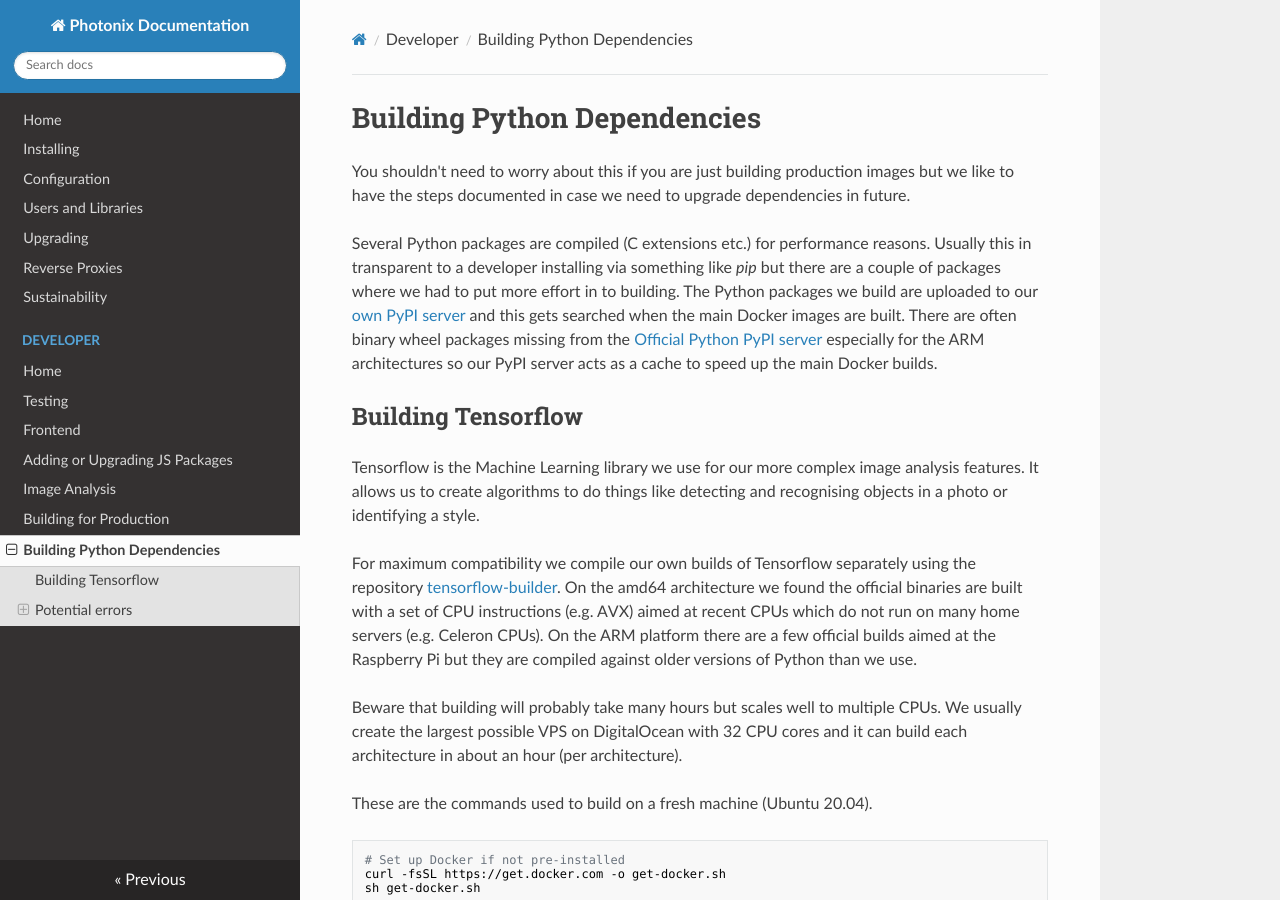
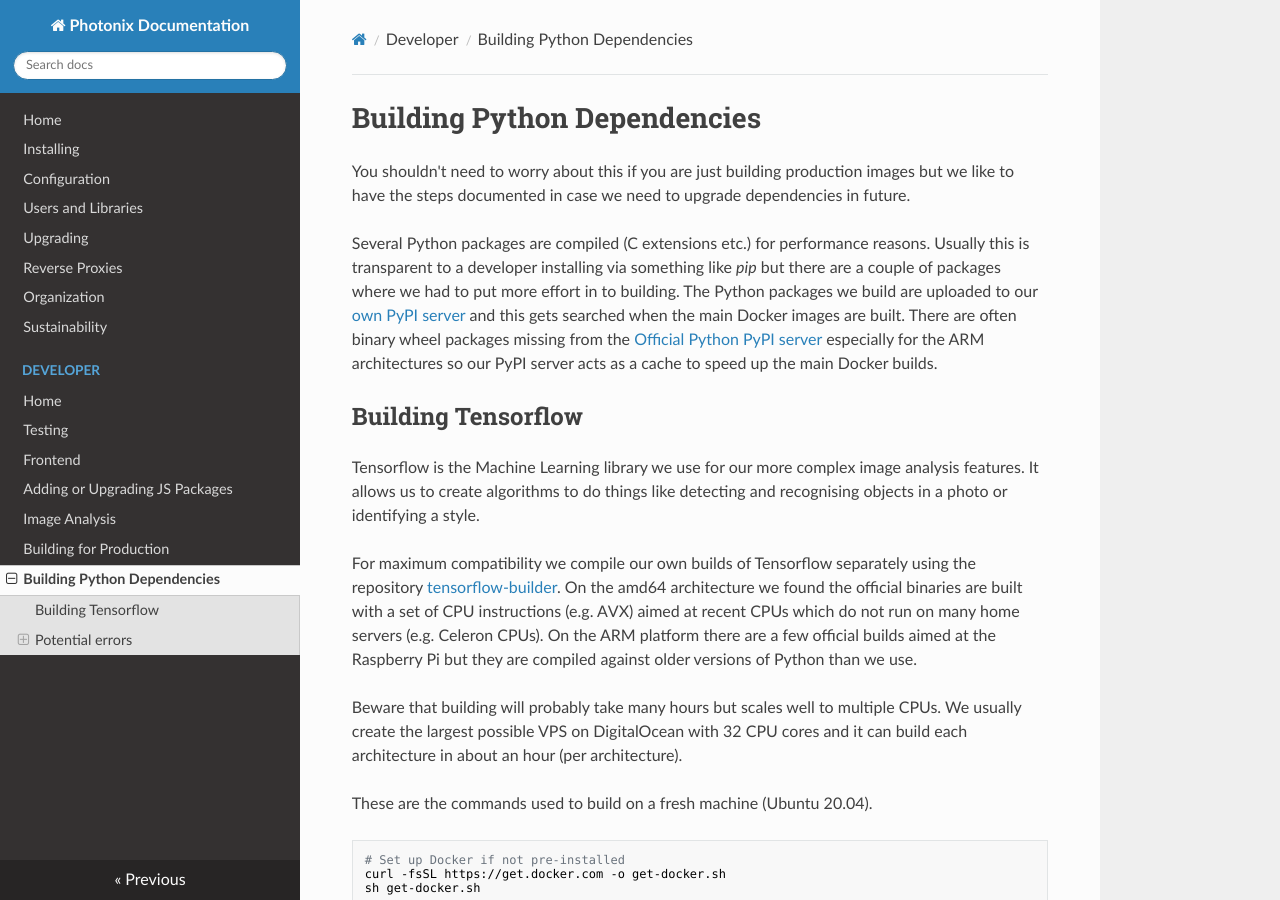
Before and after one commit to photonixapp/photonix-website, an MkDocs documentation site: the page built from docs/developer/building_python_dependencies.md, in a window 1280 px wide and 900 px high. Built offline with MkDocs 1.6.1, drawn with Linux system fonts in a browser that asks for light colours; nearby versions of some CDN libraries.

Commit message:
Docs update

```diff
--- a/docs/developer/building_python_dependencies.md
+++ b/docs/developer/building_python_dependencies.md
@@ -2,7 +2,7 @@
 
 You shouldn't need to worry about this if you are just building production images but we like to have the steps documented in case we need to upgrade dependencies in future.
 
-Several Python packages are compiled (C extensions etc.) for performance reasons. Usually this in transparent to a developer installing via something like *pip* but there are a couple of packages where we had to put more effort in to building. The Python packages we build are uploaded to our [own PyPI server](https://pypi.epixstudios.co.uk/) and this gets searched when the main Docker images are built. There are often binary wheel packages missing from the [Official Python PyPI server](https://pypi.org/) especially for the ARM architectures so our PyPI server acts as a cache to speed up the main Docker builds.
+Several Python packages are compiled (C extensions etc.) for performance reasons. Usually this is transparent to a developer installing via something like *pip* but there are a couple of packages where we had to put more effort in to building. The Python packages we build are uploaded to our [own PyPI server](https://pypi.epixstudios.co.uk/) and this gets searched when the main Docker images are built. There are often binary wheel packages missing from the [Official Python PyPI server](https://pypi.org/) especially for the ARM architectures so our PyPI server acts as a cache to speed up the main Docker builds.
 
 
 ## Building Tensorflow
--- a/mkdocs.yml
+++ b/mkdocs.yml
@@ -10,6 +10,7 @@
   - Users and Libraries: 'users_libraries.md'
   - Upgrading: 'upgrading.md'
   - Reverse Proxies: 'reverse_proxies.md'
+  - Organization: 'organization.md'
   - Sustainability: 'sustainability.md'
   - Developer:
       - Home: 'developer/index.md'
```
Also changed, not shown: docs/index.md (+2 -2 lines), docs/organization.md (added, +5 -0 lines), docs/reverse_proxies.md (+1 -1 lines), docs/upgrading.md (+2 -2 lines).
